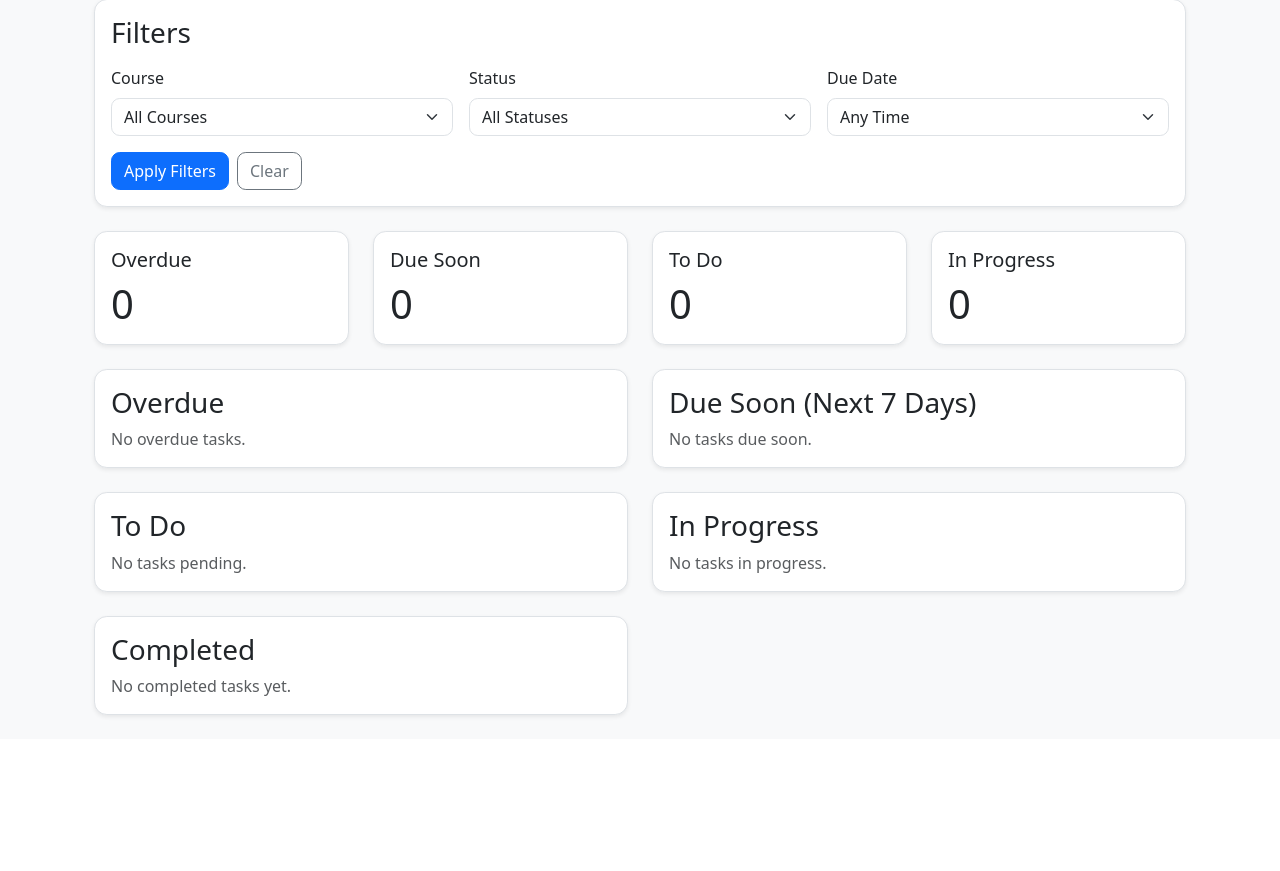
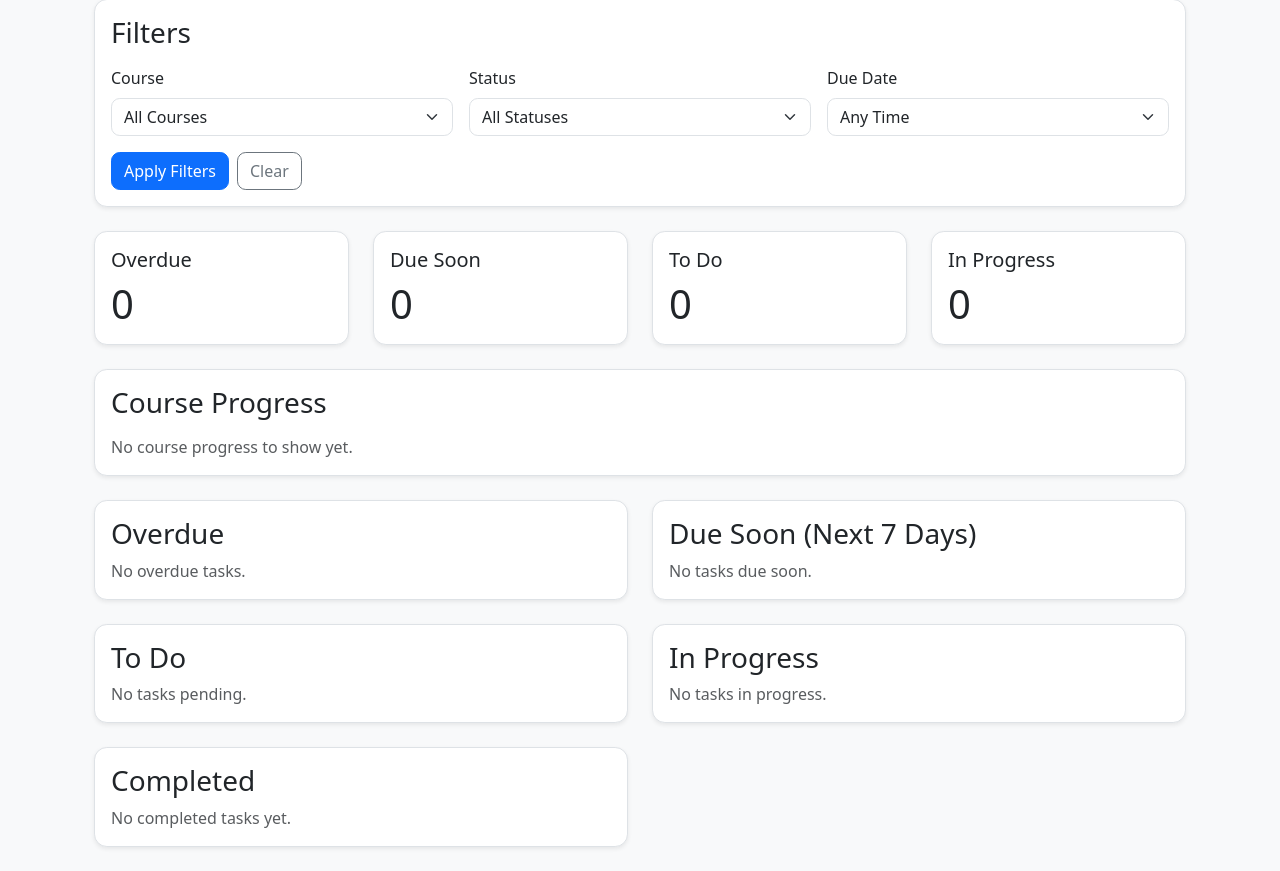
Before and after one commit to christerodegaard/StudentFlow-ELE3921, a Django app: page / in a window 1280 px wide. Shown: the part 178-1049 px from the top of the page. Before the commit the page ends 896 px from the top, so only its background shows below. Run offline with Django 5.2, Linux system fonts and the light colour scheme; the visitor is signed in with stand-in values (Sample User, id 1); data comes from the database, SQL or seed files in the repository; data that the repository does not hold is empty.

Commit message:
course progress section to dashboard

```diff
--- a/core/templates/dashboard.html
+++ b/core/templates/dashboard.html
@@ -88,6 +88,45 @@
                     <p class="display-6 mb-0">{{ in_progress_count }}</p>
                 </div>
             </div>
+        </div>
+    </div>
+
+    <div class="card shadow-sm mb-4">
+        <div class="card-body">
+            <h2 class="h3 mb-3">Course Progress</h2>
+
+            {% if course_summaries %}
+                <div class="row g-3">
+                    {% for summary in course_summaries %}
+                        <div class="col-md-6">
+                            <div class="border rounded p-3 h-100">
+                                <h3 class="h5 mb-2">
+                                    {{ summary.course.code }} — {{ summary.course.title }}
+                                </h3>
+
+                                <p class="mb-2 text-muted">
+                                    {{ summary.progress_percent }}% complete
+                                </p>
+
+                                <div class="progress mb-3" role="progressbar" aria-valuenow="{{ summary.progress_percent }}" aria-valuemin="0" aria-valuemax="100">
+                                    <div class="progress-bar" style="width: {{ summary.progress_percent }}%;">
+                                        {{ summary.progress_percent }}%
+                                    </div>
+                                </div>
+
+                                <ul class="list-unstyled mb-0 small text-muted">
+                                    <li>Total tasks: {{ summary.total }}</li>
+                                    <li>Completed: {{ summary.done }}</li>
+                                    <li>In progress: {{ summary.doing }}</li>
+                                    <li>Overdue: {{ summary.overdue }}</li>
+                                </ul>
+                            </div>
+                        </div>
+                    {% endfor %}
+                </div>
+            {% else %}
+                <p class="text-muted mb-0">No course progress to show yet.</p>
+            {% endif %}
         </div>
     </div>
 
--- a/core/views.py
+++ b/core/views.py
@@ -62,6 +62,27 @@ def dashboard(request):
     in_progress_tasks = tasks.filter(status="doing").order_by("due_date", "priority")
     completed_tasks = tasks.filter(status="done").order_by("-due_date")
 
+    course_summaries = []
+    for course in courses:
+        course_tasks = tasks.filter(assignment__course=course)
+        total = course_tasks.count()
+        done_count = course_tasks.filter(status="done").count()
+        doing_count = course_tasks.filter(status="doing").count()
+        overdue_count = course_tasks.filter(due_date__lt=today).exclude(status="done").count()
+
+        progress_percent = 0
+        if total > 0:
+            progress_percent = round((done_count / total) * 100)
+
+        course_summaries.append({
+            "course": course,
+            "total": total,
+            "done": done_count,
+            "doing": doing_count,
+            "overdue": overdue_count,
+            "progress_percent": progress_percent,
+        })
+
     context = {
         "courses": courses,
         "selected_course": selected_course,
@@ -77,10 +98,12 @@ def dashboard(request):
         "todo_count": todo_tasks.count(),
         "in_progress_count": in_progress_tasks.count(),
         "completed_count": completed_tasks.count(),
+        "course_summaries": course_summaries,
     }
     return render(request, "dashboard.html", context)
 
 @login_required
+
 def course_list(request):
     if request.user.is_staff or request.user.is_superuser:
         courses = Course.objects.all().order_by("code", "semester")
```
